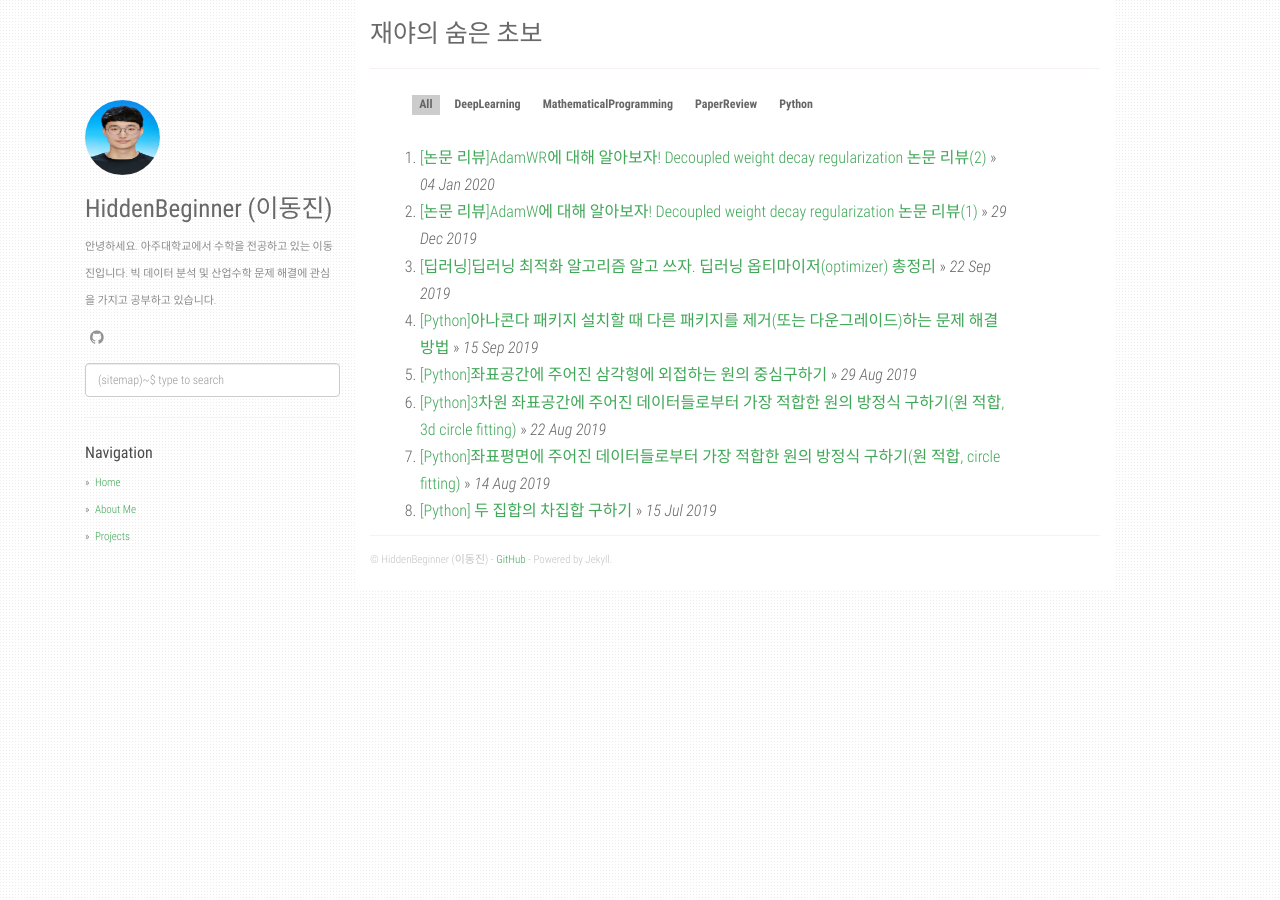
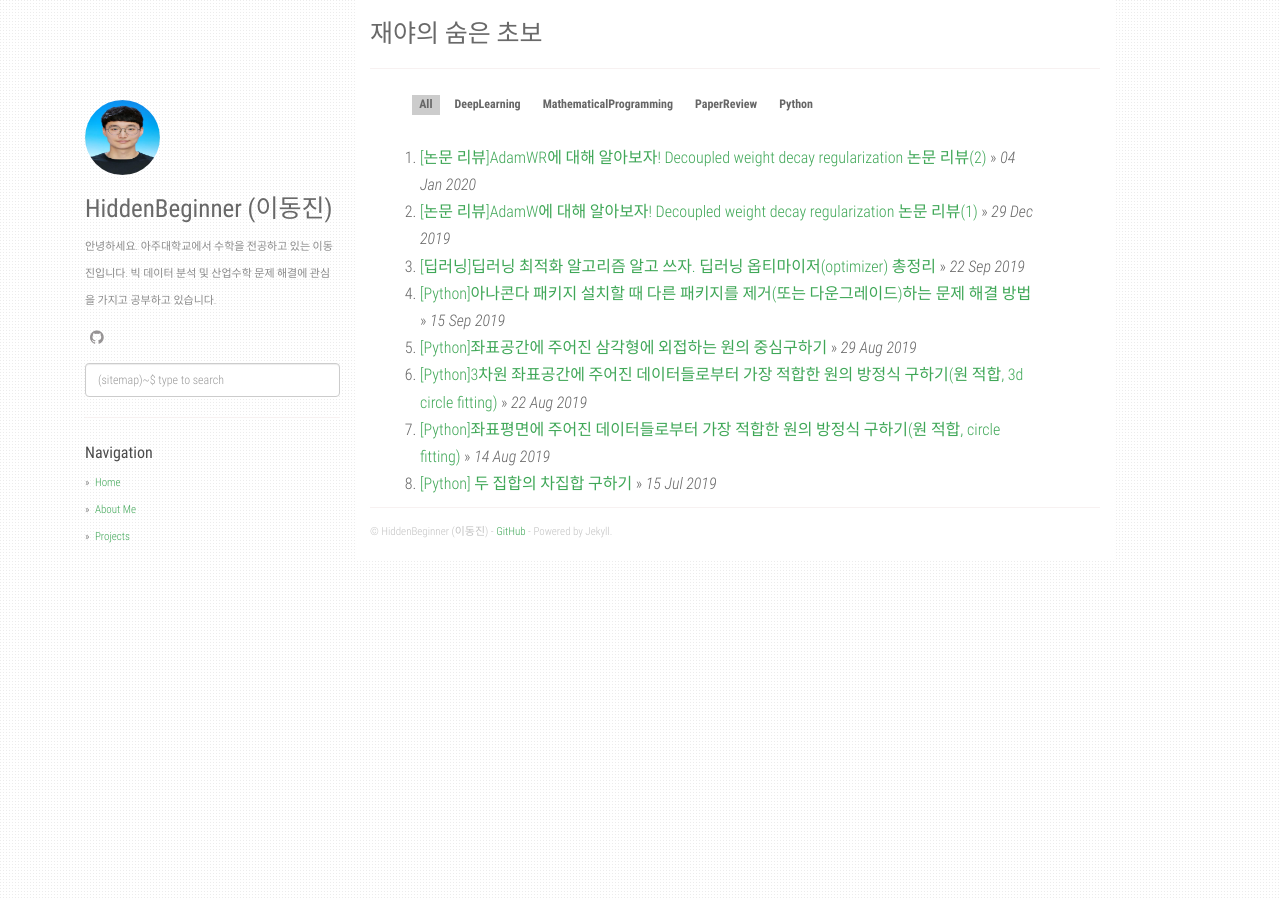
Before and after one commit to agusmakmun/agusmakmun.github.io, a Jekyll site: the page built from index.html, in a window 1280 px wide. Built offline with Jekyll 4.4.1, drawn with Linux system fonts in a browser that asks for light colours; the list of posts is cut into pages by our own code.

Commit message:
Update index.html

```diff
--- a/index.html
+++ b/index.html
@@ -8,7 +8,7 @@
   <ol class="posts">
     {% include category_tag.html %}
     {% for post in paginator.posts %}
-    <div class="project-item project-outer" style="width:590px" data-tags='{{ post.categories | jsonify | downcase }}'>
+    <div class="project-item project-outer" style="width:620px" data-tags='{{ post.categories | jsonify | downcase }}'>
       <li><a href="{{ post.url }}">{{ post.title }}</a> &raquo; <i><span>{{ post.date | date_to_string }}</span></i></li>
     </div>
     {% endfor %}
```
